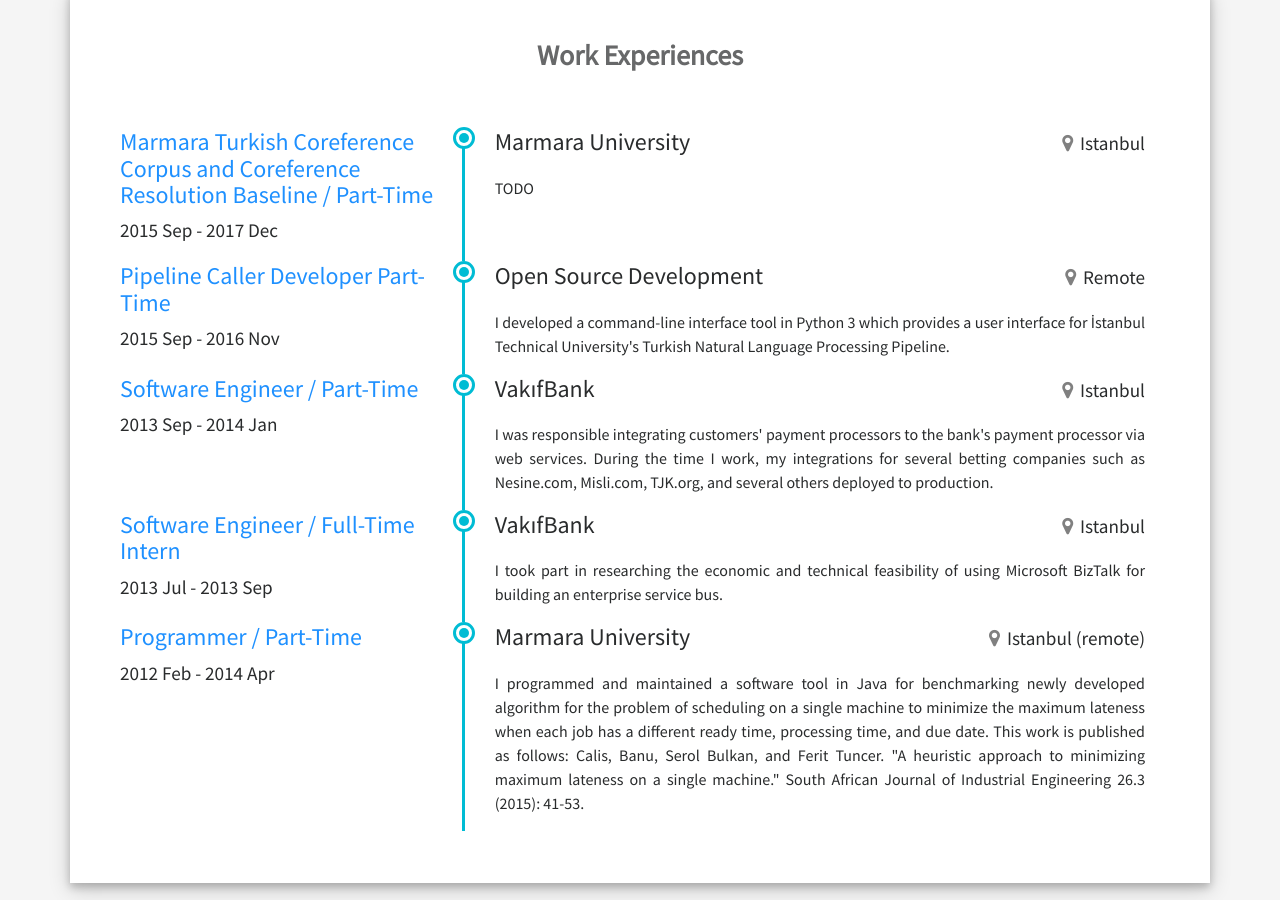
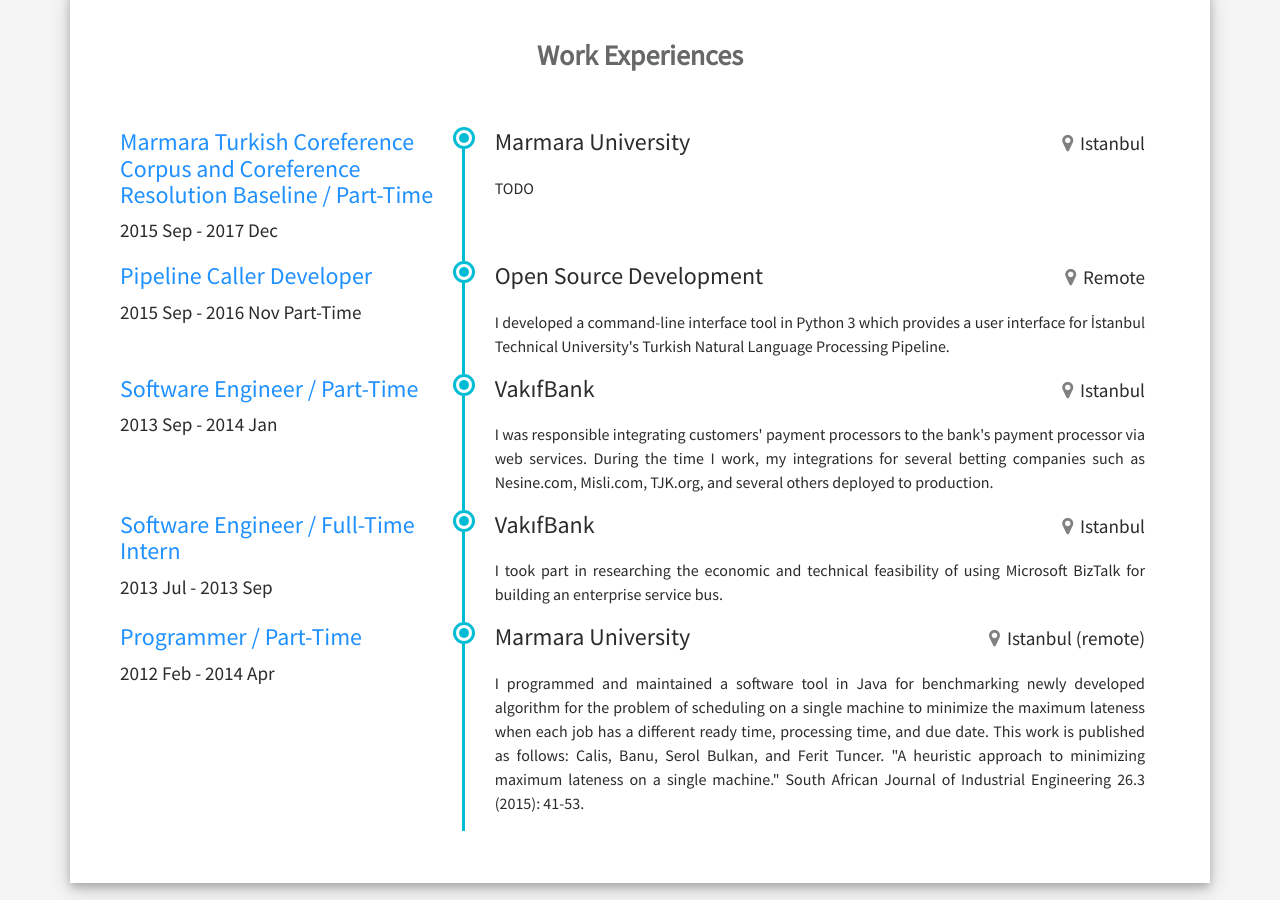
Before and after one commit to ferittuncer/ferittuncer.github.io, a Jekyll site: the page built from index.html, in a window 1280 px wide and 900 px high, scrolled down 839 px. Built offline with Jekyll 4.4.1, drawn with Linux system fonts in a browser that asks for light colours; a style sheet for code colours, icons or effects is not loaded.

```diff
--- a/_data/experiences.yaml
+++ b/_data/experiences.yaml
@@ -7,9 +7,7 @@
     TODO
 
 - title: Pipeline Caller Developer
-
-          Part-Time
-  period: 2015 Sep - 2016 Nov
+  period: 2015 Sep - 2016 Nov Part-Time
   company: Open Source Development
   location: Remote
   description: >
```
